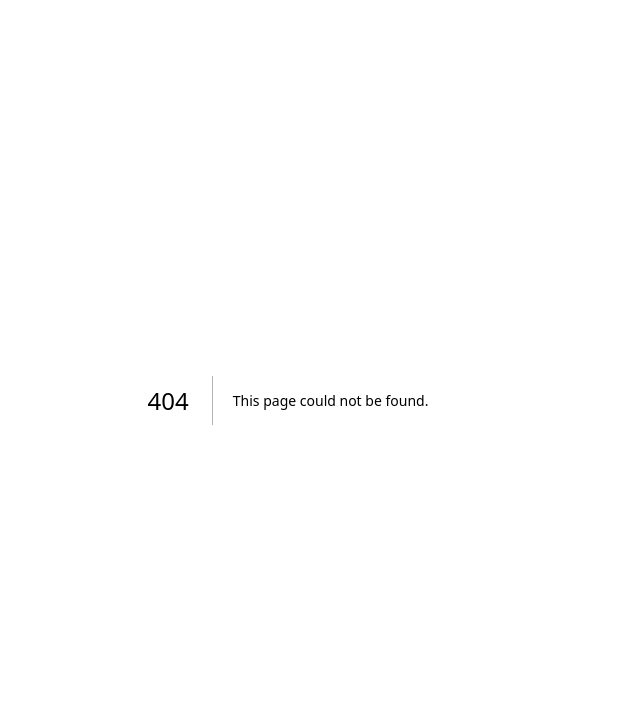
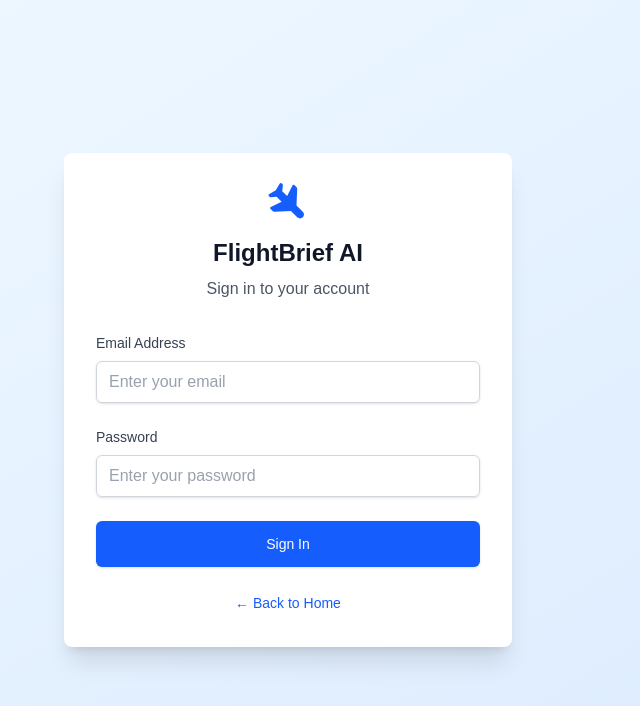
Before and after one commit to grcodeman/localhost-flightbriefai, a Next.js app: page /login in a window 1280 px wide. Before the commit this address had no page. Shown: the top 706 px of the page, without its empty margins (352-992 px from the left). Built offline with nearby package versions, Linux system fonts and the light colour scheme.

Commit message:
basic login page

```diff
--- /dev/null
+++ b/app/login/page.tsx
@@ -0,0 +1,95 @@
+"use client";
+
+import Link from "next/link";
+import { useRouter } from "next/navigation";
+import { FontAwesomeIcon } from "@fortawesome/react-fontawesome";
+import { faPlane } from "@fortawesome/free-solid-svg-icons";
+import { useState } from "react";
+
+export default function Login() {
+  const router = useRouter();
+  const [email, setEmail] = useState("");
+  const [password, setPassword] = useState("");
+
+  const handleSignIn = (e: React.FormEvent) => {
+    e.preventDefault();
+    // Navigate to dashboard (no backend validation for now)
+    router.push("/dashboard");
+  };
+
+  return (
+    <div className="min-h-screen bg-gradient-to-br from-sky-50 to-blue-100 dark:from-gray-900 dark:to-blue-900 flex items-center justify-center px-4">
+      <div className="w-full max-w-md">
+        <div className="bg-white dark:bg-gray-800 rounded-lg shadow-xl p-8">
+          {/* Logo and Title */}
+          <div className="text-center mb-8">
+            <div className="flex justify-center mb-4">
+              <FontAwesomeIcon
+                icon={faPlane}
+                className="text-4xl text-blue-600 dark:text-blue-400 transform rotate-45"
+              />
+            </div>
+            <h1 className="text-2xl font-bold text-gray-900 dark:text-white mb-2">
+              FlightBrief AI
+            </h1>
+            <p className="text-gray-600 dark:text-gray-400">
+              Sign in to your account
+            </p>
+          </div>
+
+          {/* Login Form */}
+          <form onSubmit={handleSignIn} className="space-y-6">
+            <div>
+              <label htmlFor="email" className="block text-sm font-medium text-gray-700 dark:text-gray-300 mb-2">
+                Email Address
+              </label>
+              <input
+                id="email"
+                type="email"
+                required
+                value={email}
+                onChange={(e) => setEmail(e.target.value)}
+                className="w-full px-3 py-2 border border-gray-300 dark:border-gray-600 rounded-md shadow-sm placeholder-gray-400 focus:outline-none focus:ring-2 focus:ring-blue-500 focus:border-blue-500 dark:bg-gray-700 dark:text-white"
+                placeholder="Enter your email"
+              />
+            </div>
+
+            <div>
+              <label htmlFor="password" className="block text-sm font-medium text-gray-700 dark:text-gray-300 mb-2">
+                Password
+              </label>
+              <input
+                id="password"
+                type="password"
+                required
+                value={password}
+                onChange={(e) => setPassword(e.target.value)}
+                className="w-full px-3 py-2 border border-gray-300 dark:border-gray-600 rounded-md shadow-sm placeholder-gray-400 focus:outline-none focus:ring-2 focus:ring-blue-500 focus:border-blue-500 dark:bg-gray-700 dark:text-white"
+                placeholder="Enter your password"
+              />
+            </div>
+
+            <div>
+              <button
+                type="submit"
+                className="w-full flex justify-center py-3 px-4 border border-transparent rounded-md shadow-sm text-sm font-medium text-white bg-blue-600 hover:bg-blue-700 focus:outline-none focus:ring-2 focus:ring-offset-2 focus:ring-blue-500 dark:bg-blue-500 dark:hover:bg-blue-600 transition-colors duration-200"
+              >
+                Sign In
+              </button>
+            </div>
+          </form>
+
+          {/* Back to Home */}
+          <div className="mt-6 text-center">
+            <Link
+              href="/"
+              className="text-sm text-blue-600 dark:text-blue-400 hover:text-blue-500 dark:hover:text-blue-300"
+            >
+              ← Back to Home
+            </Link>
+          </div>
+        </div>
+      </div>
+    </div>
+  );
+}
```
